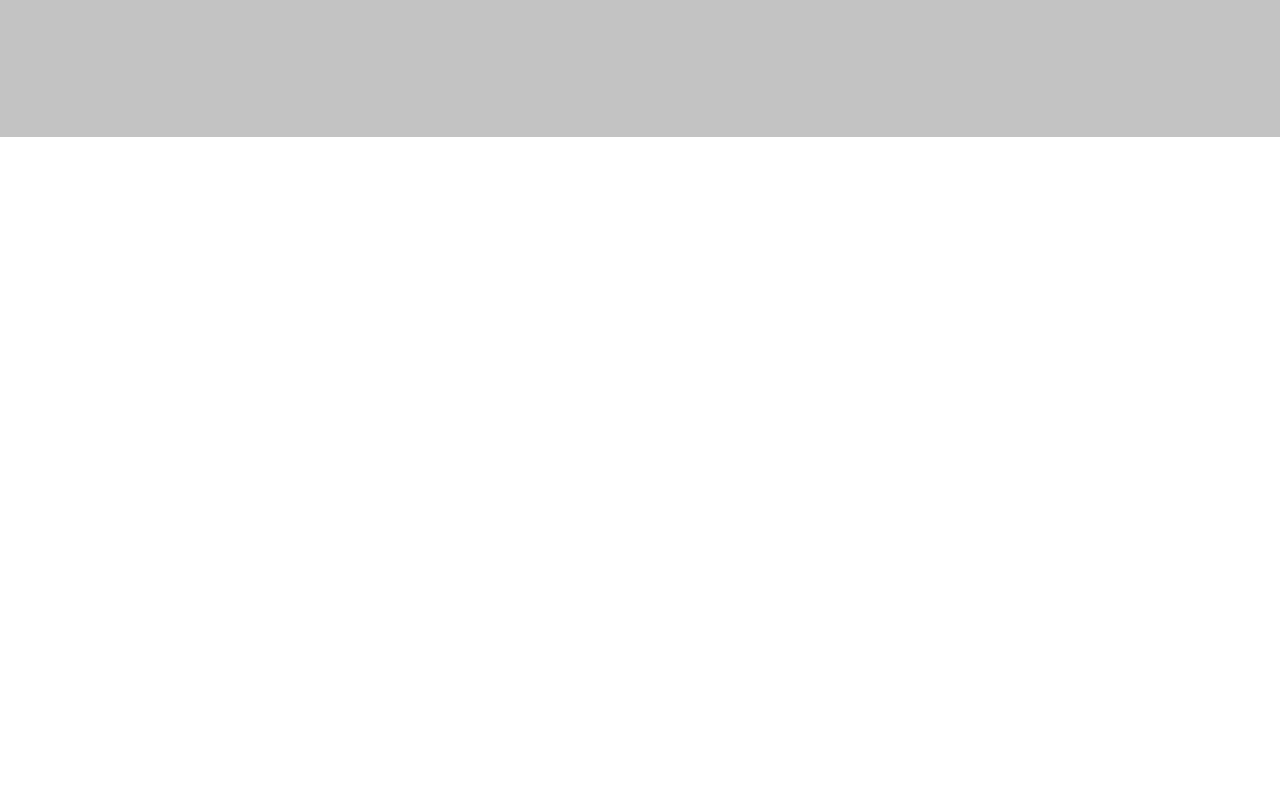
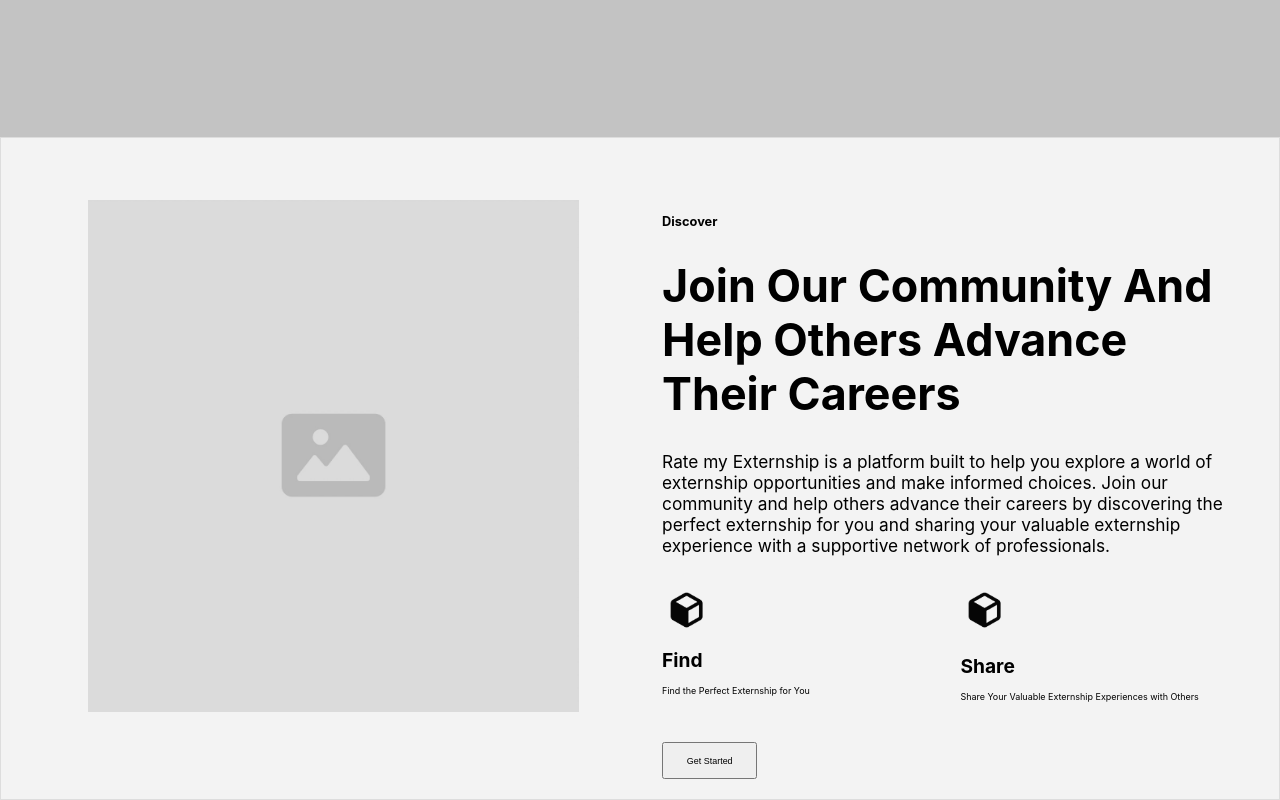
Before and after one commit to austindusa/Code-Enjoyers-Senior-Project, a React (Create React App) app: page / in a window 1280 px wide. Shown: the part 716-1516 px from the top of the page. Before the commit the page ends 853 px from the top, so only its background shows below. Built offline with nearby package versions, Linux system fonts and the light colour scheme.

Commit message:
CE-11 Create and fill in the text sections with placeholder text. CE-12 Add placeholder images to the home page

```diff
--- a/src/App.js
+++ b/src/App.js
@@ -1,11 +1,14 @@
 import "./App.css";
 import NavigationBar from "./components/navigationBar";
 import SearchBar from "./components/searchComponent";
+import SecondPage from "./components/imageTextBox";
+
 
 function App() {
   return <div>
     <NavigationBar />
     <SearchBar />
+    <SecondPage/>
   </div>;
 }
 
--- /dev/null
+++ b/src/components/imageTextBox.jsx
@@ -0,0 +1,108 @@
+import React from "react";
+import imgHolder from '../images/imageHold.jpeg';
+import Cube from '../images/cube.png';
+
+function ImageTextBox() {
+  const textBoxStyle = {
+    display: "flex",
+    backgroundColor: "#f3f3f3",
+    padding: "2%",
+    border: "1px solid #ddd",
+    maxWidth: "100%",
+    maxHeight: "100%",
+  };
+
+  const headStyle = {
+    marginTop: "8%",
+    marginLeft: "10%",
+    fontSize: "1vw",
+  };
+
+  const bodyStyle = {
+    marginLeft: "10%",
+    fontSize: "3.5vw",
+  };
+
+  const parStyle = {
+    marginLeft: "10%",
+    fontSize: "1.35vw",
+  };
+
+  const imgStyle = {
+    marginTop: "3%",
+    marginLeft: "5%",
+    marginBottom: "5%",
+    width: "40%", // Adjusted width to be more responsive
+    height: "auto", // Allows images to maintain aspect ratio
+    maxWidth: "100%",
+    maxHeight: "100%",
+  };
+
+  const cubeStyle = {
+    marginLeft: "10%",
+    marginTop: "2.5%",
+    width: "7%",
+    height: "auto",
+    maxWidth: "100%",
+  };
+
+  const secondCubeStyle = {
+    marginLeft: "40%",
+    marginTop: "0.5%",
+    width: "7%",
+    height: "auto",
+    maxWidth: "100%",
+  };
+
+  const textCube = {
+    marginLeft: "10%", // Adjusted to a percentage for responsiveness
+    fontSize: "1.5vw",
+  };
+
+  const secondTextCube = {
+    marginLeft: "57%", // Adjusted to a percentage for responsiveness
+    marginTop: "-8%", // Adjusted to a percentage for responsiveness
+    fontSize: "1.5vw",
+  };
+
+  const paraText = {
+    marginLeft: "10%", // Adjusted to a percentage for responsiveness
+    fontSize: "0.7vw", // Adjusted font size to be more readable and responsive
+  };
+
+  const secondParaText = {
+    marginLeft: "57%", // Adjusted to a percentage for responsiveness
+    marginTop: "1%", // Adjusted to a percentage for responsiveness
+    fontSize: "0.7vw", // Adjusted font size to be more readable and responsive
+  };
+
+  const startButton = {
+    marginLeft: "10%", // Adjusted to a percentage for responsiveness
+    marginTop: "5%", // Adjusted to a percentage for responsiveness
+    width: "15%",
+    height: "6%",
+    fontSize: "0.7vw", // Adjusted font size to be responsive
+  };
+
+  return (
+    <div style={textBoxStyle}>
+      <img style={imgStyle} src={imgHolder} alt="Image Holder" />
+      <div style={{ flex: "1", padding: "0 20px" }}>
+        <h1 style={headStyle}>Discover</h1>
+        <h1 style={bodyStyle}>Join Our Community And Help Others Advance Their Careers</h1>
+        <p style={parStyle}>
+          Rate my Externship is a platform built to help you explore a world of externship opportunities and make informed choices. Join our community and help others advance their careers by discovering the perfect externship for you and sharing your valuable externship experience with a supportive network of professionals.
+        </p>
+        <img style={cubeStyle} src={Cube} alt="Cube" />
+        <img style={secondCubeStyle} src={Cube} alt="Cube" />
+        <h1 style={textCube}>Find</h1>
+        <p style={paraText}>Find the Perfect Externship for You</p>
+        <h1 style={secondTextCube}>Share</h1>
+        <p style={secondParaText}>Share Your Valuable Externship Experiences with Others</p>
+        <button style={startButton}>Get Started</button>
+      </div>
+    </div>
+  );
+}
+
+export default ImageTextBox;
```
Also changed, not shown: src/images/cube.png (added), src/images/imageHold.jpeg (added).
